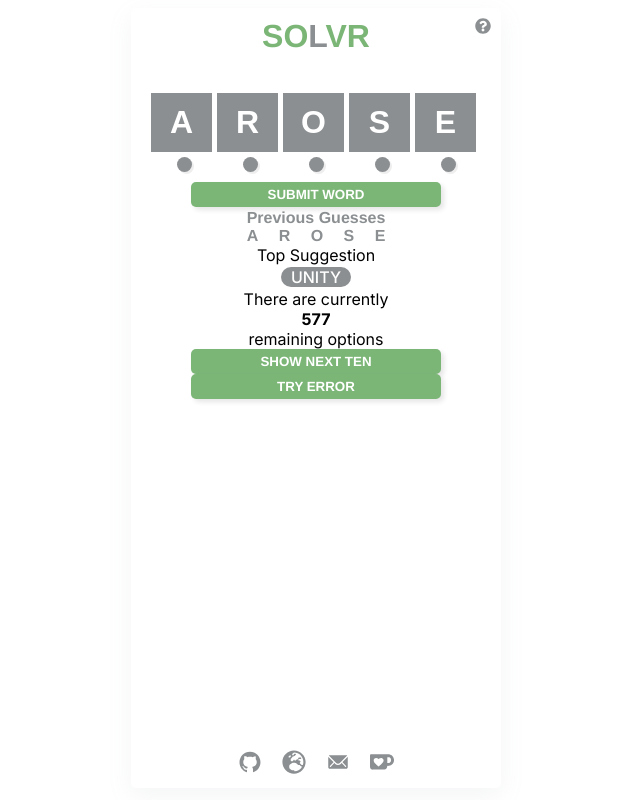
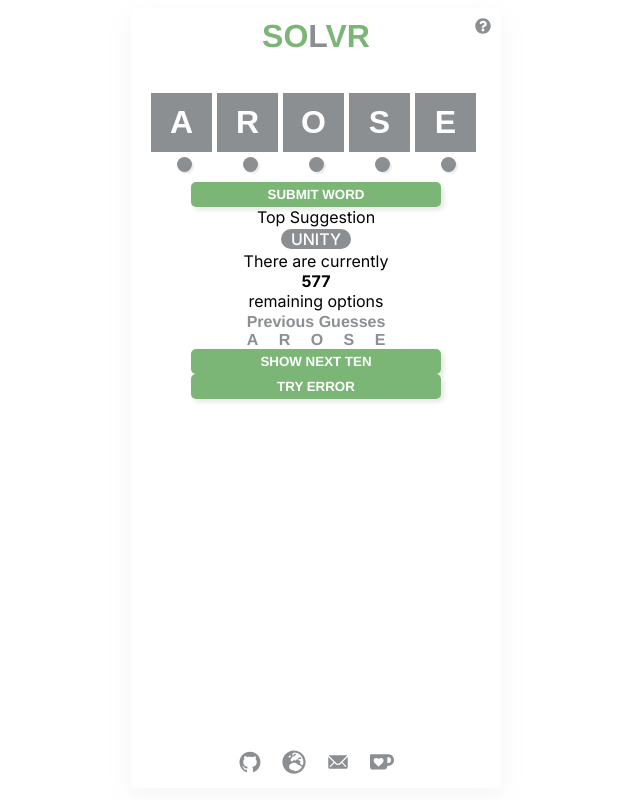
Before and after one commit to Fordcois/wordle-solver, a Next.js app: page / in a window 1280 px wide. Both pictures are taken after a click on the button "SUBMIT WORD". Shown: the whole page, without its empty margins (324-964 px from the left). Built offline with nearby package versions, Linux system fonts and the light colour scheme.

Commit message:
Seperates PreviousGuesses into seperate component

```diff
--- /dev/null
+++ b/src/components/PreviousGuesses.tsx
@@ -0,0 +1,35 @@
+import React from "react";
+
+interface Guess {
+    letter: string;
+    colour: string;
+  }
+
+  // Update UserWordState to reflect the correct structure
+  type UserWordState = { [key: number]: Guess };
+
+  interface PrevGuessDisplayProps {
+    previousGuesses: UserWordState[];
+  }
+
+const PrevGuessDisplay: React.FC<PrevGuessDisplayProps> = ({previousGuesses}) => {
+  return (
+<div>
+    {previousGuesses.length > 0 && (
+    <div>
+        <span className='prev-guess-title'>Previous Guesses</span>
+        {previousGuesses.map((guess, index) => (
+        <div className='prev-guess-container' key={index}>
+            <span style={{ color: guess[0].colour }}> {guess[0].letter} </span>
+            <span style={{ color: guess[1].colour }}> {guess[1].letter}</span>
+            <span style={{ color: guess[2].colour }}> {guess[2].letter}</span>
+            <span style={{ color: guess[3].colour }}> {guess[3].letter}</span>
+            <span style={{ color: guess[4].colour }}> {guess[4].letter}</span>
+        </div>
+        ))}
+</div>
+)}
+  </div>)
+};
+
+export default PrevGuessDisplay;
--- a/src/components/index.tsx
+++ b/src/components/index.tsx
@@ -9,6 +9,7 @@ import HowToPopUp from './HowToPopUp';
 import Header from './Header';
 import Footer from './footer';
 import LetterSquare from './LetterSquare';
+import PrevGuessDisplay from './PreviousGuesses';
 
 const SolvrIndex: React.FC = () => {
 
@@ -87,13 +88,10 @@ const processLetter = (index: number,letter: string,colour: string,letterList: L
 
 const ProcessWord = (NewUserWord: UserWordState, LetterList: LetterList): LetterList => {
     let NewLetterList = {...LetterList};
-    for (let i = 0; i < 5; i++) {
-        NewLetterList = processLetter(i, NewUserWord[i].letter, NewUserWord[i].colour, NewLetterList);
-    }
+    for (let i = 0; i < 5; i++)
+        {NewLetterList = processLetter(i, NewUserWord[i].letter, NewUserWord[i].colour, NewLetterList);}
     return NewLetterList;
 };
-
-
 
 const BuildLetterLists = (userWord: UserWordState) => {
     let updatedLetterList = {...letterOptions};
@@ -112,13 +110,12 @@ const FilterOptions = (WordArray: string[], passedLetters: LetterList) => {
 }
 
 const WordSubmit = () => {
-    const submittedWord = Object.values(userWord).map(info => info.letter).join('');
+    const submittedWord = [userWord[0].letter,userWord[1].letter, userWord[2].letter,userWord[3].letter, userWord[4].letter].join('')
 
     if (!possibleWords.includes(submittedWord)) {
         flashErrorMessage('INVALID WORD');
         return;
     }
-
     const updatedLetterList = BuildLetterLists(userWord);
     const filteredList = FilterOptions(possibleWords, updatedLetterList);
 
@@ -131,10 +128,12 @@ const WordSubmit = () => {
     }
 }
 
-const sortedWords = useMemo(() => {return relevantSort(possibleWords);},
+const sortedWords = useMemo(() => {
+    return relevantSort(possibleWords);},
     [possibleWords]);
 
-const groupedWords = useMemo(()=>{return groupAnagrams(sortedWords)},
+const groupedWords = useMemo(()=>{
+    return groupAnagrams(sortedWords)},
     [sortedWords])
 
 const ShowMoreAnswers=(showExtra:number) => {
@@ -157,6 +156,7 @@ return (
 
     <Header setshowHelpPopUp={setshowHelpPopUp}/>
     <div id="ErrorMessage" className="ErrorMessage">{errorMessage}</div>
+
     <div className={`LetterContainer ${errorMessage != '\u00A0'? 'shake' : ''}`}>
         <LetterSquare letter={userWord[0].letter} index={0} ChangeUserLetter={ChangeUserLetter} colour={userWord[0].colour}/>
         <LetterSquare letter={userWord[1].letter} index={1} ChangeUserLetter={ChangeUserLetter} colour={userWord[1].colour}/>
@@ -169,25 +169,12 @@ return (
 
 
 
-    {previousGuesses.length > 0 && (
-    <div>
-        <span className='prev-guess-title'>Previous Guesses</span>
-        {previousGuesses.map((guess, index) => (
-        <div className='prev-guess-container' key={index}>
-            <span style={{ color: guess[0].colour }}> {guess[0].letter} </span>
-            <span style={{ color: guess[1].colour }}> {guess[1].letter}</span>
-            <span style={{ color: guess[2].colour }}> {guess[2].letter}</span>
-            <span style={{ color: guess[3].colour }}> {guess[3].letter}</span>
-            <span style={{ color: guess[4].colour }}> {guess[4].letter}</span>
-        </div>
-        ))}
-    </div>
-    )}
-
     {groupedWords[0].length !== 1? 'Top Suggestions':'Top Suggestion'}
     <PossibleAnswer wordlist={groupedWords[0]} setWordToAnswer={setWordToAnswer}/>
 
     There are currently <b>{sortedWords.length}</b> remaining options<br/>
+
+    <PrevGuessDisplay previousGuesses={previousGuesses}/>
 
     {groupedWords.slice(1,answersToShow).map((group, index) => (
     <PossibleAnswer key={index} wordlist={group} setWordToAnswer={setWordToAnswer}/>))
```
